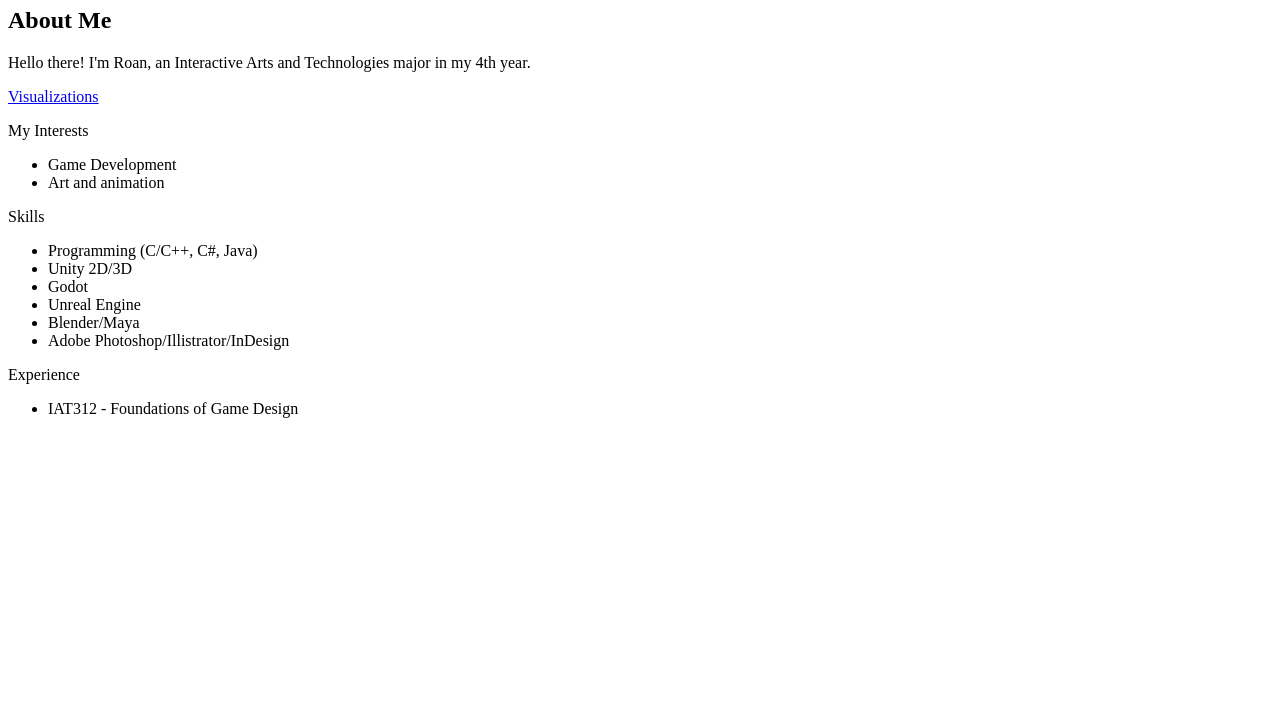
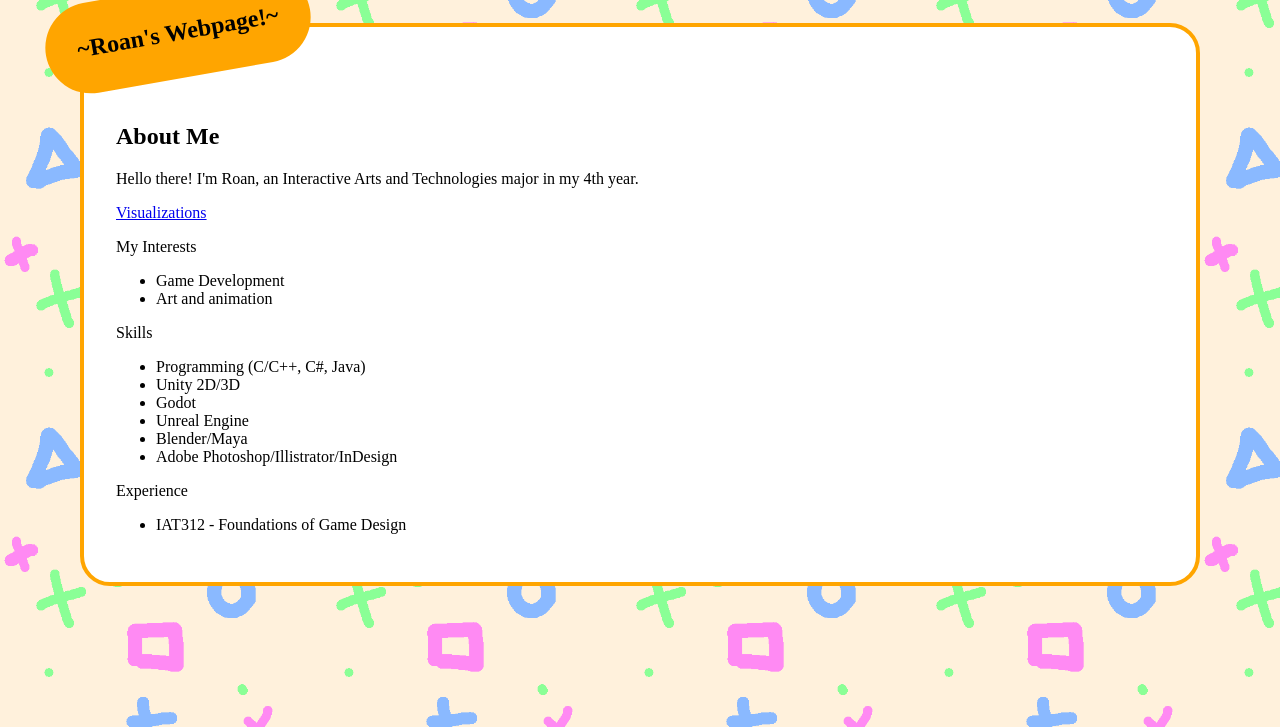
Before and after one commit to RCC1783/RCC1783.github.io, a plain HTML site: page index.html in a window 1280 px wide. Shown: the part 73-800 px from the top of the page. Drawn offline with Linux system fonts and the light colour scheme.

Commit message:
Starting to add style

```diff
--- a/index.html
+++ b/index.html
@@ -4,9 +4,13 @@
     <meta charset="UTF-8">
     <meta name="viewport" content="width=device-width, initial-scale=1.0">
     <title>Document</title>
+
+    <link rel="stylesheet" href="./style.css">
 </head>
 <body>
+    <section class="content_box">
         <h1>~Roan's Webpage!~</h1>
+        <div class="content">
             <h2>About Me</h2>
             <p>Hello there! I'm Roan, an Interactive Arts and Technologies major in my 4th year.</p>
 
@@ -36,5 +40,8 @@
                     <li>IAT312 - Foundations of Game Design</li>
                 </ul>
             </div>
+        </div>
+    </section>
+
 </body>
 </html>
--- a/style.css
+++ b/style.css
@@ -0,0 +1,46 @@
+:root{
+    background-color: blanchedalmond;
+    background-image: url("./assets/WebsiteBackground.png");
+    background-size: 300px;
+    background-repeat: repeat;
+}
+
+body{
+    margin: 4rem;
+}
+
+.content_box{
+    box-sizing: border-box;
+    overflow: visible;
+    background-color: white;
+    max-width: 70rem;
+    margin: 6rem auto;
+    padding: 2rem;
+
+    border: 4px solid orange;
+    border-radius: 30px;
+
+    position: relative;
+}
+
+h1{
+    text-align: center;
+    background-color: orange;
+    color: black;
+    margin: 0;
+    padding: 2rem;
+
+    overflow: visible;
+    border-radius: 80px;
+
+    position: absolute;
+    left: -40px;
+    top: -40px;
+    rotate: -10deg;
+
+    z-index: 1000;
+}
+
+.content{
+    margin-top: 4rem;
+}
```
Also changed, not shown: assets/WebsiteBackground.png (added). Lines whose indentation alone changed are shown as unchanged.
